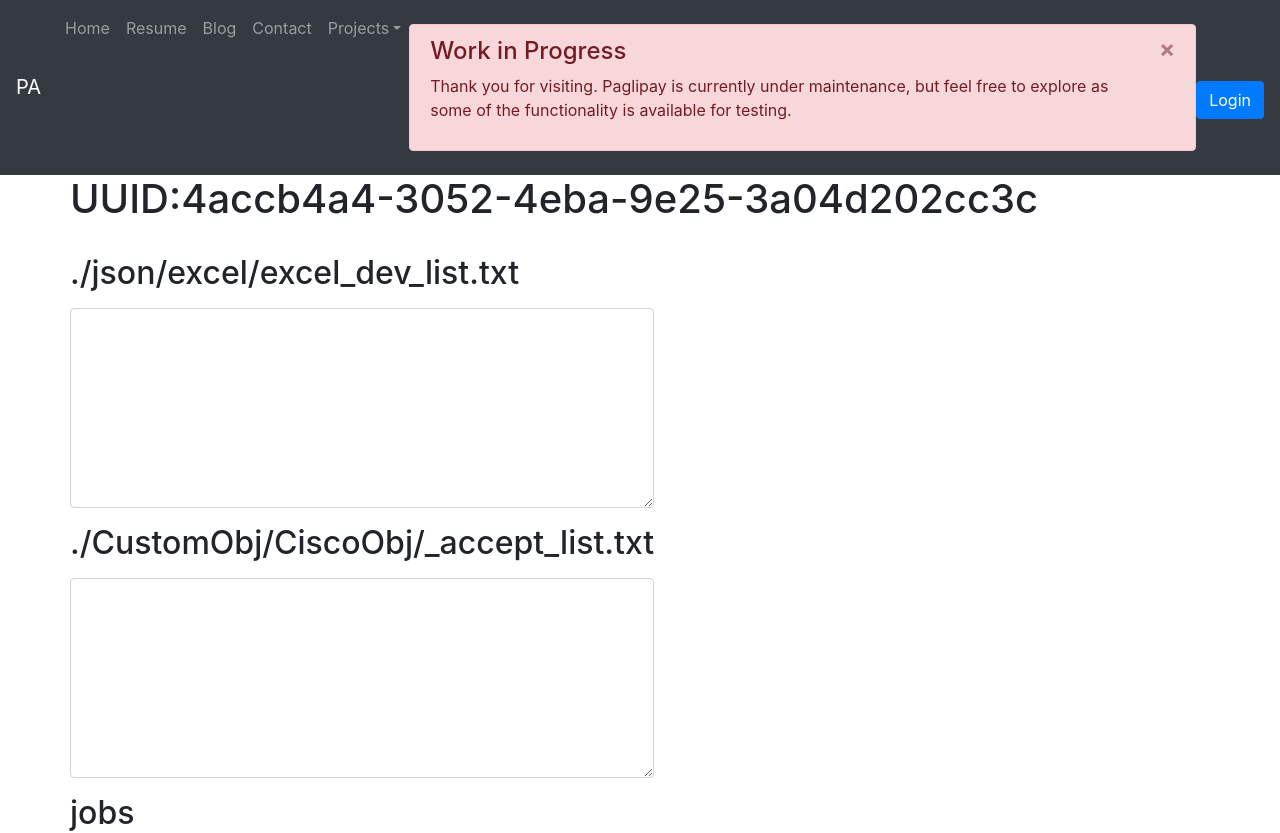
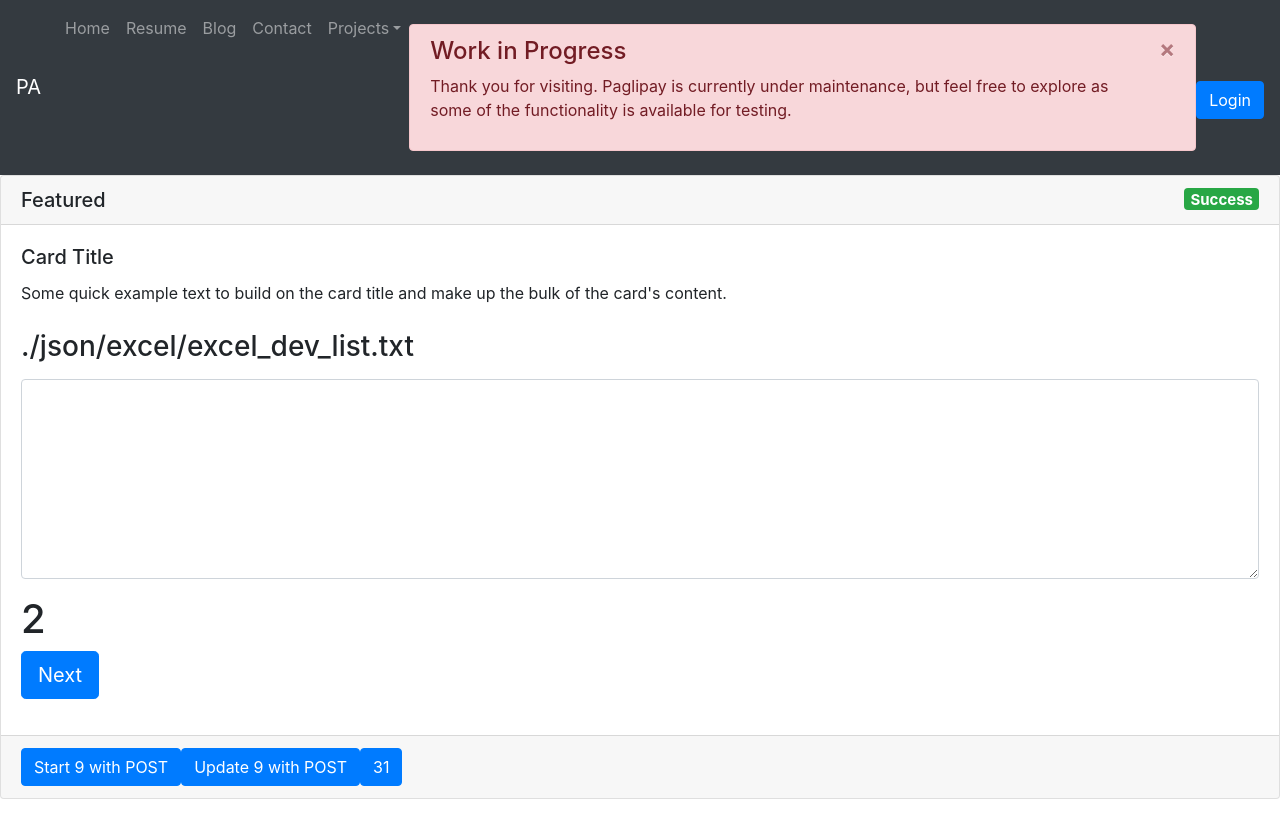
Before and after one commit to paglipay/React-Portfolio, a React (Create React App) app in the folder client/: page /dynamicform in a window 1280 px wide. Shown: the top 833 px of the page. After the commit the page ends 800 px from the top, so only its background shows below. Built offline with nearby package versions, Linux system fonts and the light colour scheme.

Commit message:
Layout Cards

```diff
--- a/client/src/components/DTree/DynamicForm.js
+++ b/client/src/components/DTree/DynamicForm.js
@@ -1,9 +1,11 @@
 import React, { useState, useEffect } from 'react'
-import { Container, Row, Col, ListGroup, Accordion, Card, Button, ButtonGroup, Badge, Form } from 'react-bootstrap'
+import { Container, Row, Col, ListGroup, Badge, Card, Button, Spinner, Form } from 'react-bootstrap'
 import axios from "axios";
 import { v4 as uuidv4 } from 'uuid';
 
-function DynamicForm() {
+function DynamicForm({ toggleS, setSize }) {
+    const [formCounter, setFormCounter] = useState(0);
+    const [output, setOutput] = useState();
     const [sessionId, setSessionId] = useState(uuidv4());
     const [defaultSubmits, setDefaultSubmits] = useState([
         {
@@ -31,11 +33,37 @@ function DynamicForm() {
             ]
         },
         {
+            "./CustomObj/CiscoObj/process_cisco_acls.json": [
+                {
+                    "import": "ExtendedAccessListObj"
+                },
+                {
+                    "open": {
+                        "src_net": "128.97.107.0/24",
+                        "dest_net": "149.142.33.0/24"
+                    }
+                }
+            ],
             "jobs": [
                 {
                     "import": "Key"
                 },
                 "./CustomObj/CiscoObj/process_cisco_acls.json",
+            ]
+        },
+        {
+            "jobs": [
+                "./my_packages/ParamikoObj/31.json",
+            ]
+        },
+        {
+            "jobs": [
+                "./my_packages/ParamikoObj/32.json",
+            ]
+        },
+        {
+            "jobs": [
+                "./my_packages/ParamikoObj/4.json",
             ]
         }
     ])
@@ -63,48 +91,79 @@ function DynamicForm() {
             },
         ]
     });
-    const [formItems, setFormItems] = useState([
-        { "id": "./json/excel/excel_dev_list.txt", "value": "" },
-        { "id": "./CustomObj/CiscoObj/_accept_list.txt", "value": "" },
+    const [formItemsCollection, setFormItemsCollection] = useState([
         {
-            "id": "jobs",
-            "value": [
-                {
-                    "import": "Key"
+            id: 1,
+            items: [
+                { "id": "./json/excel/excel_dev_list.txt", "value": "", "type": "textarea" },
+                { "id": 2, "value": "", "type": "button" },
+            ]
         },
         {
-                    "True": [
-                        {
-                            "True": "./CustomObj/CiscoObj/create_cisco_json_test.json"
+            id: 2,
+            items: [
+                { "id": "PASSCODE", "value": "", "type": "text" },
+                { "id": 3, "value": "", "type": "button" },
+            ]
         },
         {
-                            "True": "./CustomObj/CiscoObj/cisco_json_test_dev_list.json"
+            id: 3,
+            items: [
+                { "id": "PASSCODE", "value": "", "type": "text" },
+                { "id": 4, "value": "", "type": "button" },
+            ]
         },
         {
-                            "False": "./CustomObj/CiscoObj/process_cisco_acls.json"
-                        }
-                    ]
-                },
+            id: 4,
+            items: [
+                { "id": "Done", "value": "" },
             ]
         }
+    ])
+    const [formItems, setFormItems] = useState([
+        // { "id": "./json/excel/excel_dev_list.txt", "value": "" },
     ]);
 
     useEffect(() => {
         console.log(submitData)
     }, [submitData])
 
+    useEffect(() => {
+        console.log(formCounter)
+        setFormItems(formItemsCollection[formCounter]['items'])
+    }, [formCounter])
+
+    let myVar;
+    const showLoop = (id) => {
+        myVar = setInterval(() => loadDtree(id), 1000)
+    }
+
+    const loadDtree = (id) => {
+        console.log('loadDtree')
+        axios.get("/api/dtree/start/" + id)
+            .then(res => {
+                setOutput([res.data.ParamikoObj])
+            })
+            .catch(err => console.log(err));
+    };
+
     const startPost = (id, d = { "(PASSCODE): ": ['26559@pa'], "custom_entry": ['echo custom_entry STUFF 1234'], "Code": [''] }) => {
         console.log('startPost')
+        showLoop(id)
+        setFormItems()
         // const d = { "(PASSCODE): ": ['26559@pa'], "custom_entry": ['echo custom_entry STUFF 1234'] }
         axios.post("/api/dtree/start/" + id, d)
             .then(res => {
                 console.log(res.data)
+                clearInterval(myVar)
+                setFormCounter(formCounter + 1)
+                setOutput([res.data.ParamikoObj])
             })
             .catch(err => console.log(err));
     }
 
     const handleChange = e => {
-        console.log(e.target.id)
+        // console.log(e.target.id)
         setSubmitData({
             ...submitData,
             [e.target.id]: e.target.value
@@ -113,25 +172,76 @@ function DynamicForm() {
     }
 
     return (
-        <Container>
-            <Row>
-                <h1>UUID:{sessionId}</h1>
+
+        <Card style={{ height: '100%' }}>
+            <Card.Header as="h5" onClick={() => toggleS(setSize)}>Featured <Badge variant="success" style={{ float: 'right' }}>Success</Badge>{' '}</Card.Header>
+            {/* <Card.Img variant="top" src="holder.js/100px180" /> */}
+            <Card.Body>
+                <Card.Title>Card Title</Card.Title>
+                <Card.Text>
+                    Some quick example text to build on the card title and make up the bulk of
+                    the card's content.
+                {output ? output.map((d, i) => <pre style={{ "height": 300, "backgroundColor": "black", "color": "greenyellow", "fontFamily": "monospace" }}>{d}</pre>):null}
+                </Card.Text>
+                {/* <h1>UUID:{sessionId}</h1> */}
                 <Form>
-                    {formItems && formItems.map((d, i) =>
-                        (<React.Fragment key={`frag-${d.id}`}>
+                    {formItems ? formItems.map((d, i) => {
+                        if (d.type === 'textarea') {
+                            return (<React.Fragment key={`frag-${d.id}`}>
+                                {/* <h1>{d.id}</h1> */}
+                                <Form.Group key={`fg-${d.id}`} controlId={`${d.id}`}>
+                                    <Form.Label key={`fl-${d.id}`}><h3 key={`h2-${d.id}`}>{d.id}</h3></Form.Label>
+                                    <Form.Control key={`fc-${d.id}`} key={`fc-${d.id}`} as="textarea" onChange={(e) => handleChange(e)} rows="3" style={{ height: 200 }} />
+                                </Form.Group>
+                            </React.Fragment>)
+                        }
+                        else if (d.type === 'password') {
+                            return (<React.Fragment key={`frag-${d.id}`}>
                                 {/* <h1>{d.id}</h1> */}
                                 <Form.Group key={`fg-${d.id}`} controlId={`${d.id}`}>
                                     <Form.Label key={`fl-${d.id}`}><h2 key={`h2-${d.id}`}>{d.id}</h2></Form.Label>
-                                <Form.Control key={`fc-${d.id}`} key={`fc-${d.id}`} as="textarea" onChange={(e) => handleChange(e)} rows="3" style={{ height: 200 }} />
+                                    {/* <Form.Control type="password" placeholder="Password" /> */}
+                                    <Form.Control key={`fc-${d.id}`} key={`fc-${d.id}`} type="password" onChange={(e) => handleChange(e)} rows="3" />
                                 </Form.Group>
                             </React.Fragment>)
-                    )}
+                        }
+                        else if (d.type === 'button') {
+                            return (<React.Fragment key={`frag-${d.id}`}>
+                                <h1>{d.id}</h1>
+                                <Form.Group key={`fg-${d.id}`} controlId={`${d.id}`}>
+                                    <Button onClick={() => startPost(sessionId, defaultSubmits[d.id])} size="lg">Next</Button>
+                                </Form.Group>
+                            </React.Fragment>)
+                        }
+                        else if (d.type === 'pre') {
+                            return (<React.Fragment key={`frag-${d.id}`}>
+                                <h1>{d.id}</h1>
+                                <pre>{d.value}</pre>
+                            </React.Fragment>)
+                        }
+                        else {
+                            return (<React.Fragment key={`frag-${d.id}`}>
+                                {/* <h1>{d.id}</h1> */}
+                                <Form.Group key={`fg-${d.id}`} controlId={`${d.id}`}>
+                                    <Form.Label key={`fl-${d.id}`}><h3 key={`h2-${d.id}`}>{d.id}</h3></Form.Label>
+                                    {/* <Form.Control type="password" placeholder="Password" /> */}
+                                    <Form.Control key={`fc-${d.id}`} key={`fc-${d.id}`} type="text" onChange={(e) => handleChange(e)} rows="3" />
+                                </Form.Group>
+                            </React.Fragment>)
+                        }
+                    }
+                    ) : <><Spinner animation="border" role="status">
+                        <span className="sr-only">Loading...</span>
+                    </Spinner><h1>Loading...</h1></>}
+                </Form>
+            </Card.Body>
+            <Card.Footer className="text-muted">
 
                 <Button onClick={() => startPost(sessionId, submitData)}>Start 9 with POST</Button>
                 <Button onClick={() => startPost(sessionId, defaultSubmits[1])}>Update 9 with POST</Button>
-                </Form>
-            </Row>
-        </Container>
+                <Button onClick={() => startPost(sessionId, defaultSubmits[2])}>31</Button></Card.Footer>
+        </Card>
+
     )
 }
 
--- a/client/src/components/DTree/index.js
+++ b/client/src/components/DTree/index.js
@@ -2,6 +2,7 @@ import React, { useState, useEffect, useRef } from 'react'
 import { Container, Row, Col, ListGroup, Accordion, Card, Button, ButtonGroup, Badge, Form } from 'react-bootstrap'
 import axios from "axios";
 import DTree2 from './DTree2'
+import DynamicForm from './DynamicForm'
 import LLCard from '../LobbyLogin/components/LLCard'
 import { XCircle, Folder2Open } from 'react-bootstrap-icons';
 // import API from "../../utils/API";
@@ -10,6 +11,15 @@ function DTreeForm() {
     const [tasks, setTasks] = useState([])
     const [configTextAreaVal, setConfigTextAreaVal] = useState('')
     const ciscoConfigTextArea = useRef(null);
+    const [colSizes, setColSizes] = useState([12, 4, 4, 4, 4, 4])
+
+    const toggleSizes = n => {
+        setColSizes(colSizes.map((num, i) => i === n ? (num === 12 ? 4 : 12) : num))
+    }
+
+    useEffect(() => {
+        console.log('colSizes: ', colSizes)
+    }, [colSizes])
 
     useEffect(() => {
         console.log('configTextAreaVal: ', configTextAreaVal)
@@ -101,7 +111,7 @@ function DTreeForm() {
                                         <Button onClick={() => getTasks(1)}>Get</Button>
                                         <Button onClick={() => getTasks(2)}>Get</Button>
                                         <Button onClick={() => getTasks(3)}>Get</Button>
-                                        <Button onClick={() => getTasks(4)}>Get</Button>
+                                        <Button onClick={() => getTasks('./my_packages/ParamikoObj/31.json')}>Get4</Button>
                                         <Button onClick={() => getTasks(5)}>Get</Button>
                                         <Button onClick={() => getTasks(6)}>Get</Button>
                                         <Button onClick={() => getTasks(7)}>Get</Button>
@@ -318,6 +328,15 @@ function DTreeForm() {
                                 <Badge variant="success" style={{ float: 'right' }}>Success</Badge></LLCard></Col>
                         </Row> */}
                         <Row className="mt-3">
+                            {[0, 1, 2, 3, 4, 5].map(e => (
+                                <Col lg={colSizes[e]} className="mb-3">
+                                    <DynamicForm toggleS={toggleSizes} setSize={e} />
+                                </Col>
+                            )
+                            )
+                            }
+                        </Row>
+                        <Row className="mt-3">
                             <Col lg="12">
                                 <LLCard title="Status">
                                     {tasks.length > 0 &&
```
Lines whose indentation alone changed are shown as unchanged.
